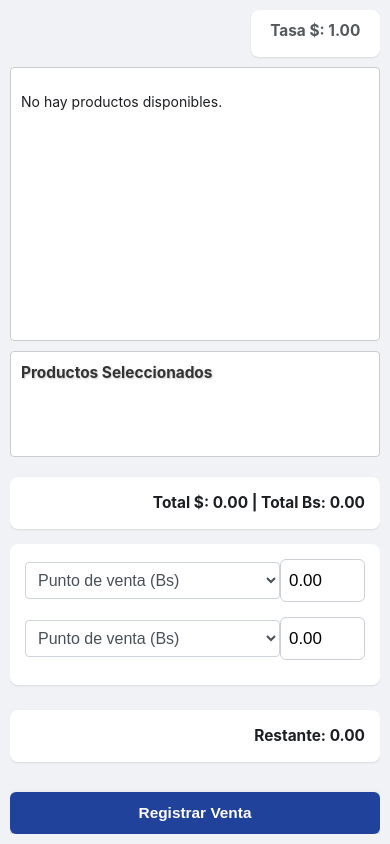
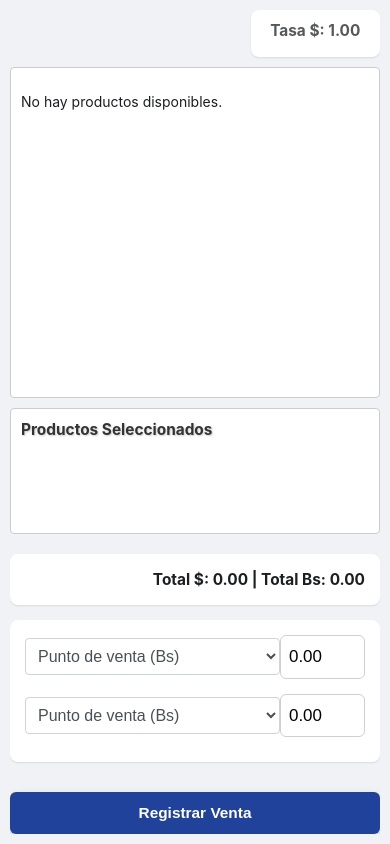
Before and after one commit to manuel-marg/ADH-Control-de-Ventas, a website: page www/ventas.html in a window 390 px wide. Drawn offline with Linux system fonts and the light colour scheme; some packages are replaced by stand-ins of ours; sample sign-in values are in the browser's storage.

Commit message:
Funciona bien

```diff
--- a/www/ventas.html
+++ b/www/ventas.html
@@ -75,7 +75,7 @@
                     </div>
                 </div>
             </div>
-            <div id="restante-venta" style="text-align: right; margin-top: 10px; font-weight: bold;">
+            <div id="restante-venta" style="text-align: right; margin-top: 10px; font-weight: bold; display: none;">
                 Restante: <span id="restante-venta-monto">0.00</span>
             </div>
             <button id="registrar-venta-button" style="margin-top: 15px;">Registrar Venta</button>
```
